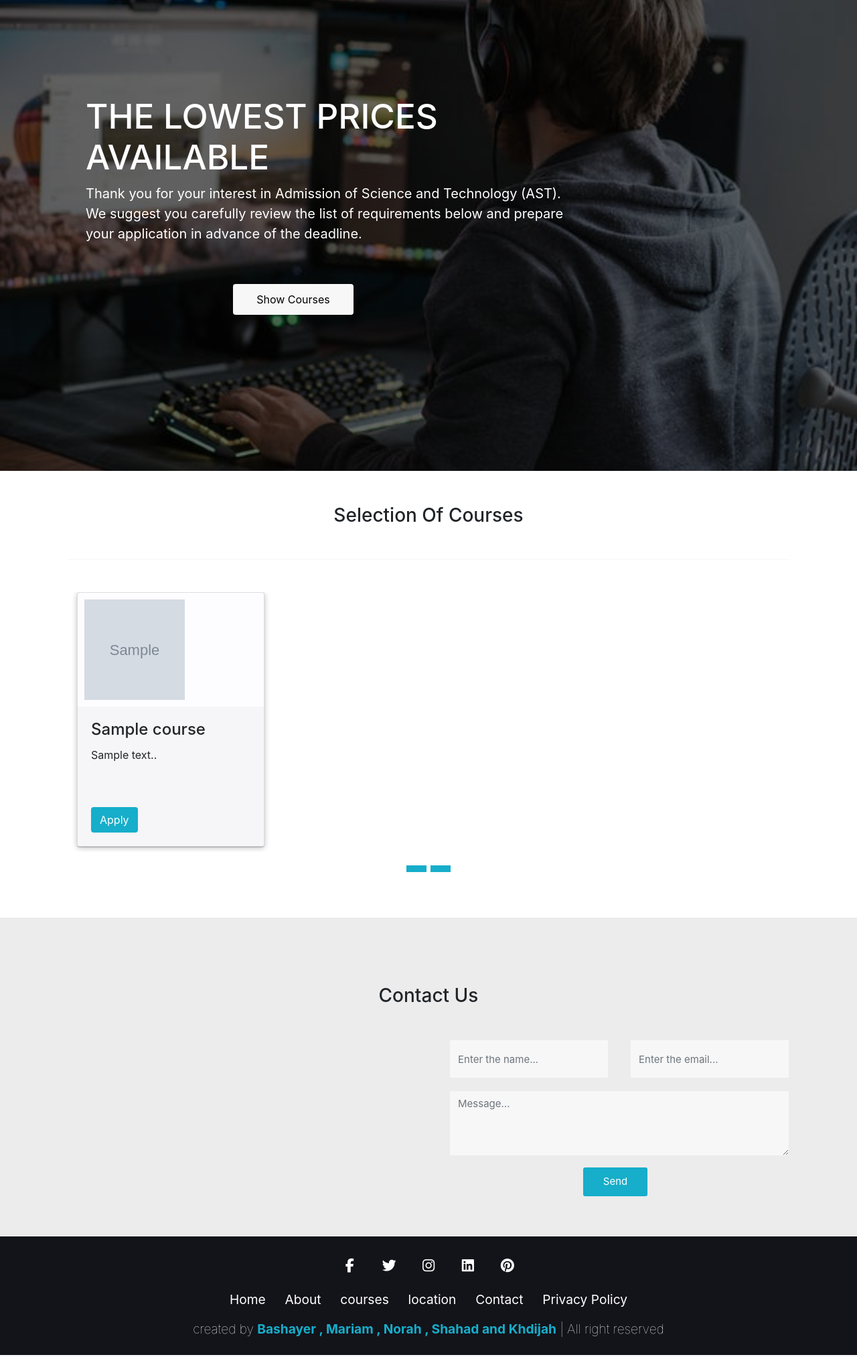
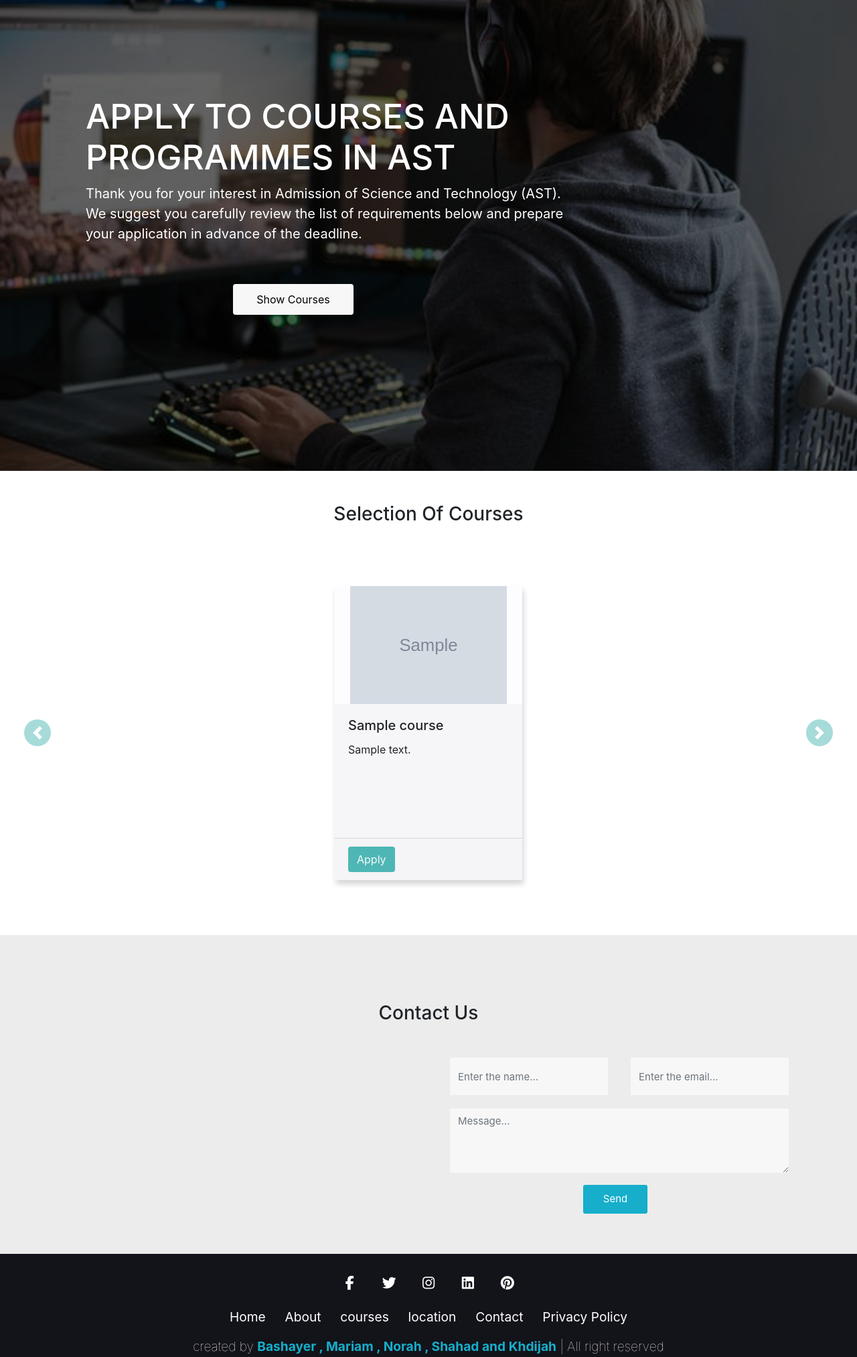
Before and after one commit to noura-ah/admission_project, a Django app: page /home in a window 1280 px wide. Shown: the part 97-2123 px from the top of the page at 67% size. Run offline with Django 3.2, Linux system fonts and the light colour scheme; tables that the repository leaves empty hold one stand-in row (values such as "Sample post"); grey boxes marked "Sample" are stand-in pictures; a map, chart or similar area stays blank; some libraries are stand-ins or nearby versions; grey boxes are pictures that could not be loaded.

Commit message:
add carousel and courses

```diff
--- a/admission_app/static/css/home.css
+++ b/admission_app/static/css/home.css
@@ -336,27 +336,61 @@ section.contacts .contact-form button {
     position: relative;
 }
 
+.carousel-control-prev,
+.carousel-control-next {
+    background-color: #e1e1e1;
+    width: 5vh;
+    height: 5vh;
+    border-radius: 50%;
+    top: 50%;
+    transform: translateY(-50%);
+    z-index: 99;
+}
+
+@media (min-width: 768px) {
+    .card img {
+        height: 11em;
+    }
+}
+
 .img-course-home {
     width: 98%;
     height: 170px !important;
 }
 
 .card-img-top {
-    width: 170px;
-    height: 100%;
-    padding: 10px;
-    object-fit: cover;
+
+    object-fit: contain;
 }
 
+.cards-wrapper {
+    display: flex;
+    justify-content: center;
+}
 
+.card img {
+    max-width: 100%;
+    max-height: 100%;
+}
+
+.card {
+    margin: 0 0.5em;
+    box-shadow: 2px 6px 8px 0 rgba(22, 22, 26, 0.18);
+    border: none;
+    border-radius: 0;
+}
+
+.carousel-inner {
+    padding: 1em;
+}
 
 .card-body {
     background: #f6f5f7;
-
+    height: 200px;
 }
 
 .cont-text {
-    height: 130px;
+    height: 150px;
 }
 
 .btn-card {
@@ -475,6 +509,10 @@ section.contacts .contact-form button {
         height: 14%;
         width: 14%;
     }
+    .fa-user-alt {
+        color: #000000;
+    }
+
 
     .navbar .container-fluid {
         margin-top: -65px;
--- a/admission_app/templates/home.html
+++ b/admission_app/templates/home.html
@@ -6,7 +6,7 @@
     <div class="overlay">
       <div class="container">
         <div class="content">
-          <h3>The Lowest Prices Available </h3>
+          <h3>Apply to courses and programmes in AST </h3>
           <div id="type_text"></div>
           <div class="content-btn">
             <a href="#courses" class="btn btn-content">Show Courses</a>
@@ -18,132 +18,78 @@
 </section>
 
 
-<section class="course" id="course">
-  <div class="container">
-    <h3 class="text-center  mb-5">Selection Of Courses</h3>
-    <div class="container my-5">
-      <hr class="my-5">
 
-      <!--Carousel Wrapper-->
-      <div id="multi-item-example" class="carousel slide carousel-multi-item" data-ride="carousel">
-        <!--Slides-->
+<h3 class="text-center  mt-5">Selection Of Courses</h3>
+
+<section id="courses" class="course">
   <div class="carousel-inner" role="listbox">
+    <div id="carouselExampleControls" class="carousel slide" data-ride="carousel">
+      <div class="carousel-inner">
 
-          <!--First slide-->
+        {% for course in courses %}
+        {% load mathfilters %}
+
+        {% if forloop.counter0 == 0 %}
+
         <div class="carousel-item active">
-            {% for course in courses %}
-            <div class="col-md-4 col-sm-12 card-parent" style="float:left">
-              <div class="card mb-2">
-                <div class="img-course-home">
-                  <img class="card-img-top" src="{{course.photo.url}}" alt="Card image cap">
+          <div class="cards-wrapper">
+            {% elif forloop.counter0|mod:3 == 0 %}
+
+            <div class="carousel-item ">
+              <div class="cards-wrapper">
+                {% endif %}
+                <!-- style='#F6F5F7' -->
+                <div class="card d-none d-md-block">
+                  <img src="{{course.photo.url}}" class="card-img-top" alt="...">
+                  <div class="card-body">
+                    <h5 class="card-title">{{course.name}}</h5>
+                    <div class="card-text">{{course.desc}}</div>
                   </div>
-                <div class="card-body">
-                  <div class="cont-text">
-                    <h4 class="card-title">{{course.name}}</h4>
-                    <p class="card-text">{{course.desc}}.</p>
-                  </div>
-
-                  <div class="btn-course-home">
+                  <div class="card-footer w-100">
                     {% if request.session.role == 'admin' %}
-                    <a class="btn btn-card" style="color: white;" href="/delete_course/{{course.id}}">Delete</a>
+                    <a class="btn" style="background-color: rgb(78, 183, 181);color: white;"
+                      href="/delete_course/{{course.id}}">Delete</a>
                     {% elif "userId" not in request.session %}
-                    <a class="btn btn-card" style="color: white;" href="/register">Apply</a>
+                    <a class="btn text-light" style="background-color: rgb(78, 183, 181); color: white;"
+                      href="/register">Apply</a>
                     {% else %}
-                    <input class="btn btn-card" type="submit" name="btn" id="" value="Apply">
+                    <form method="post" action="/apply_course/{{course.id}}">
+                      {% csrf_token %}
+                      <input class="btn text-light" style="background-color: rgb(78, 183, 181)" type="submit" name="btn"
+                        id="" value="Apply">
+                    </form>
                     {% endif %}
                   </div>
                 </div>
+
+                {% if forloop.counter0 == 2 %}
               </div>
             </div>
-            {% csrf_token %}
-            </form>
-            {%endfor%}
-          </div>
-          <!--/.First slide-->
-
-          <!--Second slide-->
-          <div class="carousel-item ">
-            {% for course in courses %}
-            <div class="col-md-4  col-sm-6" style="float:left">
-              <div class="card mb-2">
-                <div class="img-course-home">
-                  <img class="card-img-top" src="{{course.photo.url}}" alt="Card image cap">
-                </div>
-                <div class="card-body">
-                  <div class="cont-text">
-                    <h4 class="card-title">{{course.name}}</h4>
-                    <p class="card-text">{{course.desc}}.</p>
-                  </div>
-                  <div class="btn-course-home">
-                    {% if request.session.role == 'admin' %}
-                    <a class="btn btn-card" style="color: white;" href="/delete_course/{{course.id}}">Delete</a>
-                    {% elif "userId" not in request.session %}
-                    <a class="btn btn-card" style="color: white;" href="/register">Apply</a>
-                    {% else %}
-                    <input class="btn btn-card" type="submit" name="btn" id="" value="Apply">
-                    {% endif %}
+            {% elif forloop.counter0|mod:3 == 2 %}
           </div>
         </div>
+        {% elif forloop.counter0 == count_course %}
       </div>
     </div>
-            {% csrf_token %}
-            </form>
-            {%endfor%}
-          </div>
-          <!--/.Second slide-->
+    {% endif %}
 
+    {% endfor %}
 
 
   </div>
-        <!--/.Slides-->
+  <a class="carousel-control-prev" style="background-color: rgb(78, 183, 181)" href="#carouselExampleControls"
+    role="button" data-slide="prev">
+    <span class="carousel-control-prev-icon" aria-hidden="true"></span>
+    <span class="sr-only">Previous</span>
+  </a>
+  <a class="carousel-control-next" style="background-color: rgb(78, 183, 181); " href="#carouselExampleControls"
+    role="button" data-slide="next">
+    <span class="carousel-control-next-icon" aria-hidden="true"></span>
+    <span class="sr-only">Next</span>
+  </a>
+  </div>
 
 
-        <!--Controls-->
-        <div class="controls-top">
-          <a class="btn-floating" href="#multi-item-example" data-slide="prev"><i class="fas fa-chevron-left"></i></a>
-          <a class="btn-floating" href="#multi-item-example" data-slide="next"><i class="fas fa-chevron-right"></i></a>
-        </div>
-        <!--/.Controls-->
-
-        <!--Indicators-->
-        <ol class="carousel-indicators">
-          <li data-target="#multi-item-example" data-slide-to="0" class="active"></li>
-          <li data-target="#multi-item-example" data-slide-to="1"></li>
-
-        </ol>
-        <!--/.Indicators-->
-      </div>
-      <!--/.Carousel Wrapper-->
-
-
-      <!--   <div class="row row-cols-1 row-cols-md-4 g-4 cards">
-        {% for course in courses %}
-        <div class="col">
-          <form method="post" action="/apply_course/{{course.id}}" class='card-deck'>
-            <div class="card" style="width: 16rem;">
-              <img src="{{course.photo.url}}" class="card-img-top" style="width:100%; height:200px;" alt="...">
-              <div class="card-body">
-                <h5 class="card-title">{{course.name}}</h5>
-                <p class="card-text">{{course.desc}}</p>
-                <p class="card-text"><small class="text-muted">Created at: {{course.created_at.date}}</small></p>
-                {% if request.session.role == 'admin' %}
-                <a class="btn btn-info" style="color: white;" href="/delete_course/{{course.id}}">Delete</a>
-                {% elif "userId" not in request.session %}
-                <a class="btn btn-info" style="color: white;" href="/register">Apply</a>
-                {% else %}
-                <input class="btn btn-primary" type="submit" name="btn" id="" value="Apply">
-                {% endif %}
-              </div>
-            </div>
-        </div>
-        {% csrf_token %}
-        </form>
-        {%endfor%}
-      </div>-->
-
-
-
-    </div>
 </section>
 
 
@@ -212,7 +158,8 @@
     <a href="#contact">Contact</a>
     <a href="#Privacy Policy">Privacy Policy</a>
   </div>
-  <div class="created">created by <span>Bashayer , Mariam , Norah , Shahad and Khdijah</span> | All right reserved</div>
+  <div class="created">created by <span>Bashayer , Mariam , Norah , Shahad and Khdijah</span> | All right reserved
+  </div>
 </section>
 
 
--- a/admission_app/templates/student_profile.html
+++ b/admission_app/templates/student_profile.html
@@ -88,6 +88,7 @@
               </select>
             </div>
           </div>
+        </div>
         {% if user.state == 'approve' %}
         <div class="col col-md-9">
           <div class="form-row">
--- a/admission_app/urls.py
+++ b/admission_app/urls.py
@@ -20,7 +20,8 @@ urlpatterns = [
     path('edit_profile',views.edit_profile),
     path('add_message',views.add_message),
     path('show_message',views.show_message),
-    path('read_message/<int:id>',views.read_message)
+    path('read_message/<int:id>',views.read_message),
+    path('admin/<int:id>',views.show_students_course)
 
 ]
 
--- a/admission_app/views.py
+++ b/admission_app/views.py
@@ -56,10 +56,12 @@ def home(request):
 
     msg=Message.objects.filter(read=False)
     request.session["msgs"]=len(msg)
+    course=Course.objects.all()
     # if(user.role=="Student"):
     context = {
             # "user": user,
-            "courses":Course.objects.all()
+            "courses":course,
+            'count_course':len(course)-1,
         }
     return render(request, 'home.html', context)
     # return HttpResponse("Please authenticate first")
@@ -168,6 +170,8 @@ def edit_course(request,id):
     }
     return render(request,'edit_course.html',context)
 
+def show_students_course(request,id):
+    return render(request,'shows_student_course.html',{'students':Course.objects.get(id=id).users.filter(state='approve')})
 
 def edit_profile(request):
     this_user=User.objects.get(id=request.session["userId"])
@@ -181,7 +185,6 @@ def edit_profile(request):
             this_user.course=this_course
 
         #check if cv was upladed
-        print(request.FILES.get('cv','empty'))
         if request.FILES.get('cv'):
             errors = User.objects.file_validatior(request.FILES['cv'])
             if len(errors) > 0:
@@ -193,7 +196,7 @@ def edit_profile(request):
                 #messages.success(request, 'CV is added successfully')
 
         #if no cv in the db
-        elif not this_user.cv:
+        elif this_user.cv =='Empty':
             messages.error(request,"You did not upload your CV")
         this_user.save()
         messages.success(request, 'your profile updated successfully')
```
Also changed, not shown: admission_app/static/css/profile.css (+13 -1 lines), admission_app/templates/add_course.html (+5 -4 lines), admission_app/templates/admin.html (+14 -30 lines), admission_app/templates/shows_student_course.html (added, +60 -0 lines). Lines whose indentation alone changed are shown as unchanged.
